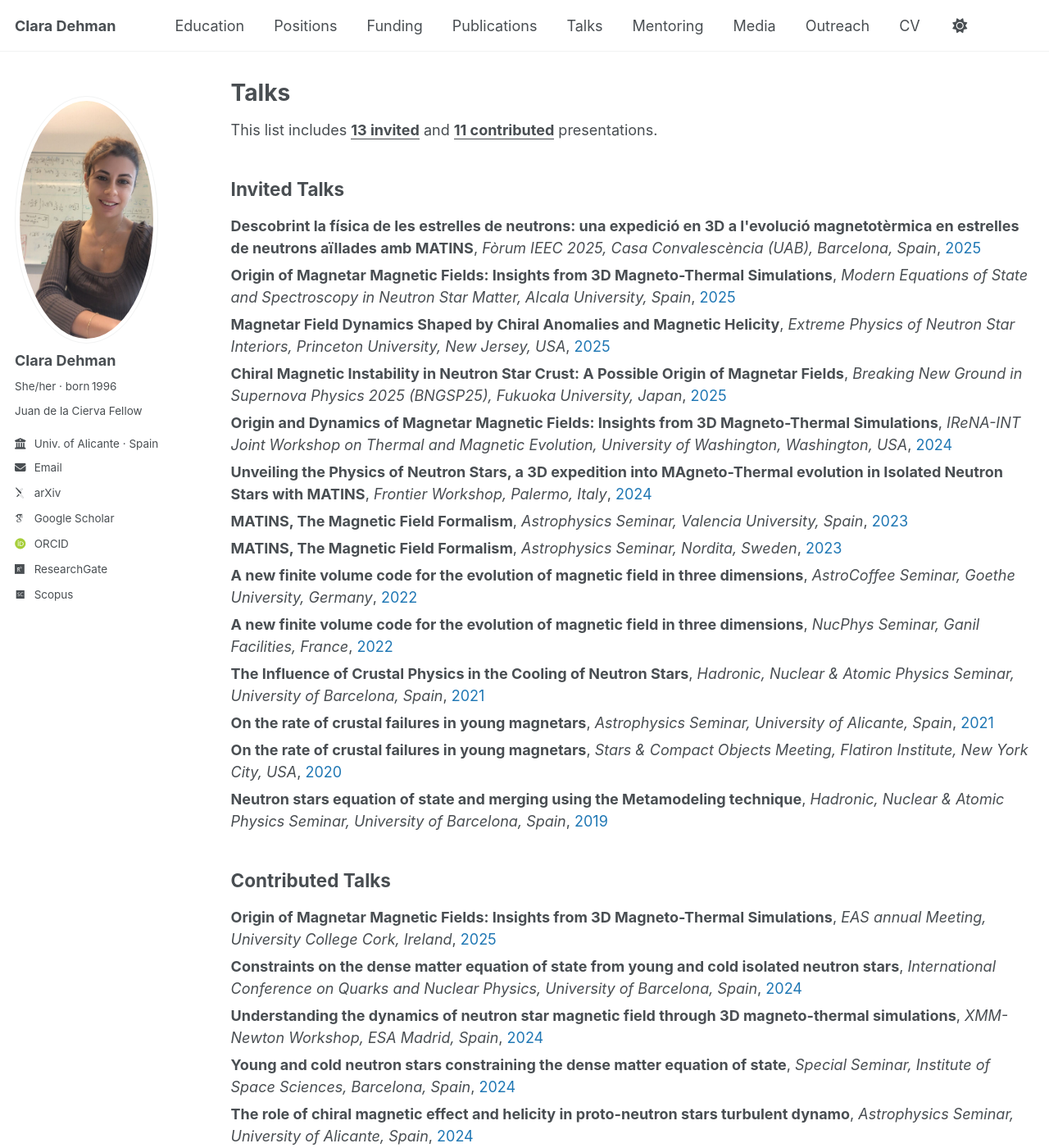
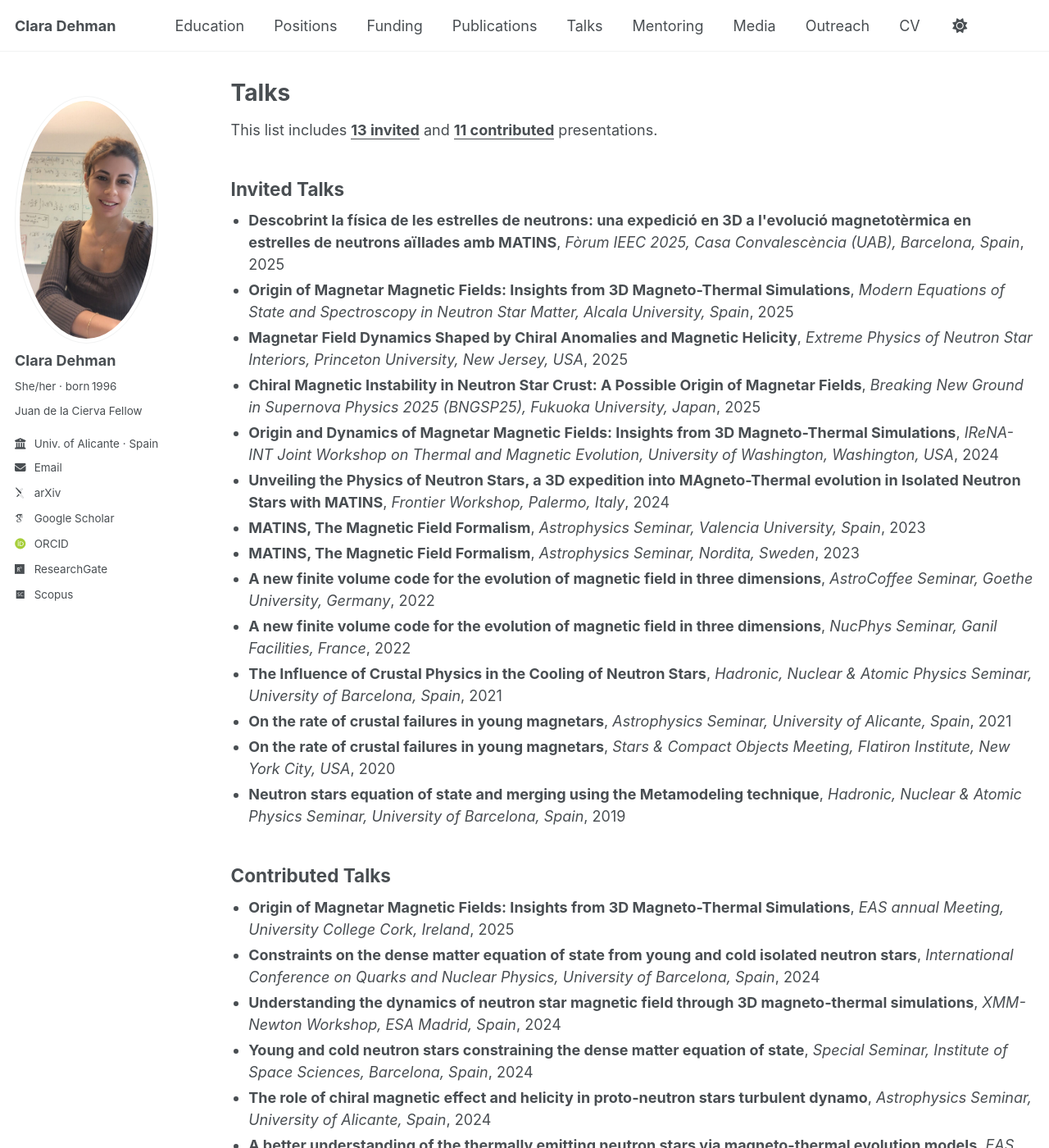
Before and after one commit to ClaraDehman/ClaraDehman.github.io, a Jekyll site: the page built from _pages/talks.html, in a window 1280 px wide and 1400 px high. Shown: the whole window at 82% size. Built offline with Jekyll 4.4.1, drawn with Linux system fonts in a browser that asks for light colours; some web fonts are replaced; some of the changed text lies outside the part shown.

Commit message:
adding bullets to enhance visibility in talks.html

```diff
--- a/_pages/talks.html
+++ b/_pages/talks.html
@@ -8,26 +8,22 @@ author_profile: true
 <p>This list includes <strong><u>13 invited</u></strong> and <strong><u>11 contributed</u></strong> presentations.</p>
 
 <h2>Invited Talks</h2>
-<ul style="list-style-type:none; padding-left:0;">
+<ul style="padding-left:1.2em; margin-top:0.5em;">
 {% for talk in site.talks reversed %}
   {% if talk.category == "invited" %}
-    <li style="margin-bottom:6px;">
-      <strong>{{ talk.title }}</strong>,
-      <em>{{ talk.venue }}</em>,
-      <span style="color:#1f77b4;">{{ talk.date | date: "%Y" }}</span>
+    <li style="margin-bottom:4px;">
+      <strong>{{ talk.title }}</strong>, <em>{{ talk.venue }}</em>, {{ talk.date | date: "%Y" }}
     </li>
   {% endif %}
 {% endfor %}
 </ul>
 
 <h2>Contributed Talks</h2>
-<ul style="list-style-type:none; padding-left:0;">
+<ul style="padding-left:1.2em; margin-top:0.5em;">
 {% for talk in site.talks reversed %}
   {% if talk.category == "contributed" %}
-    <li style="margin-bottom:6px;">
-      <strong>{{ talk.title }}</strong>,
-      <em>{{ talk.venue }}</em>,
-      <span style="color:#1f77b4;">{{ talk.date | date: "%Y" }}</span>
+    <li style="margin-bottom:4px;">
+      <strong>{{ talk.title }}</strong>, <em>{{ talk.venue }}</em>, {{ talk.date | date: "%Y" }}
     </li>
   {% endif %}
 {% endfor %}
```
